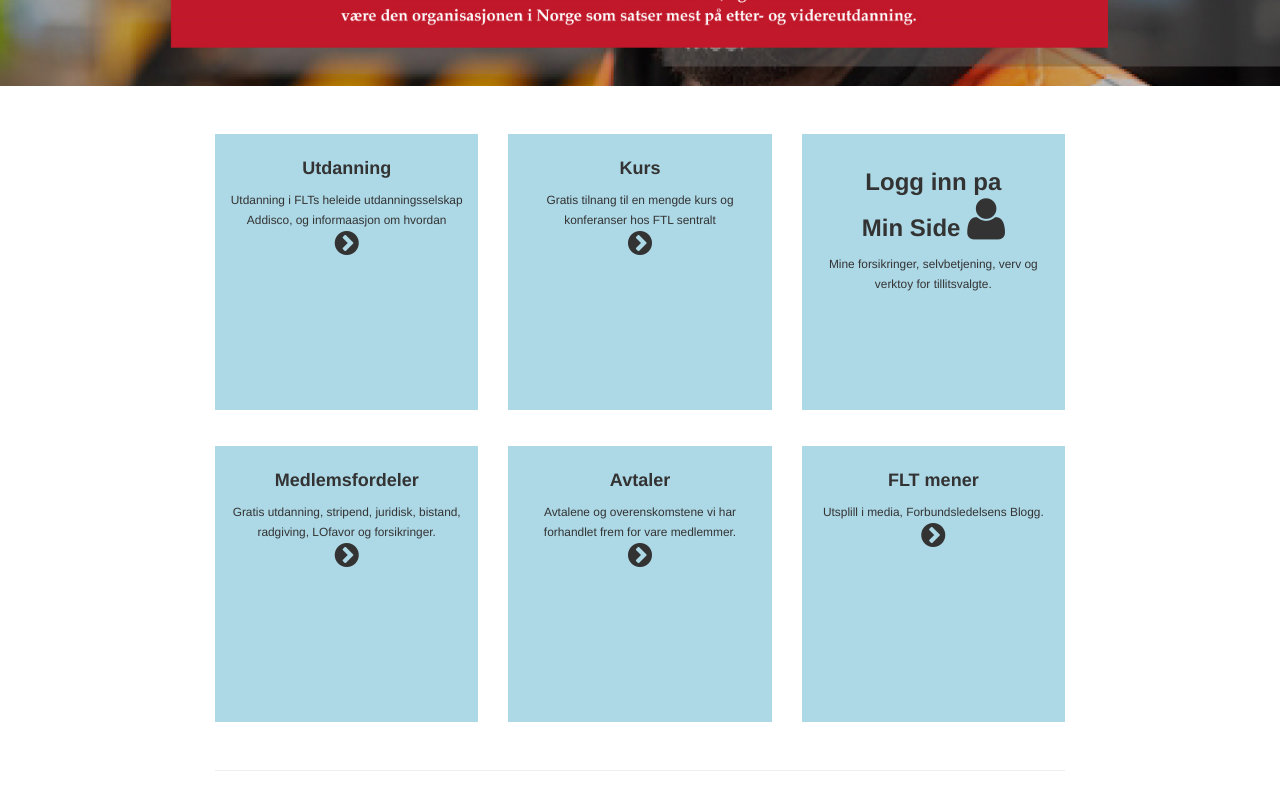
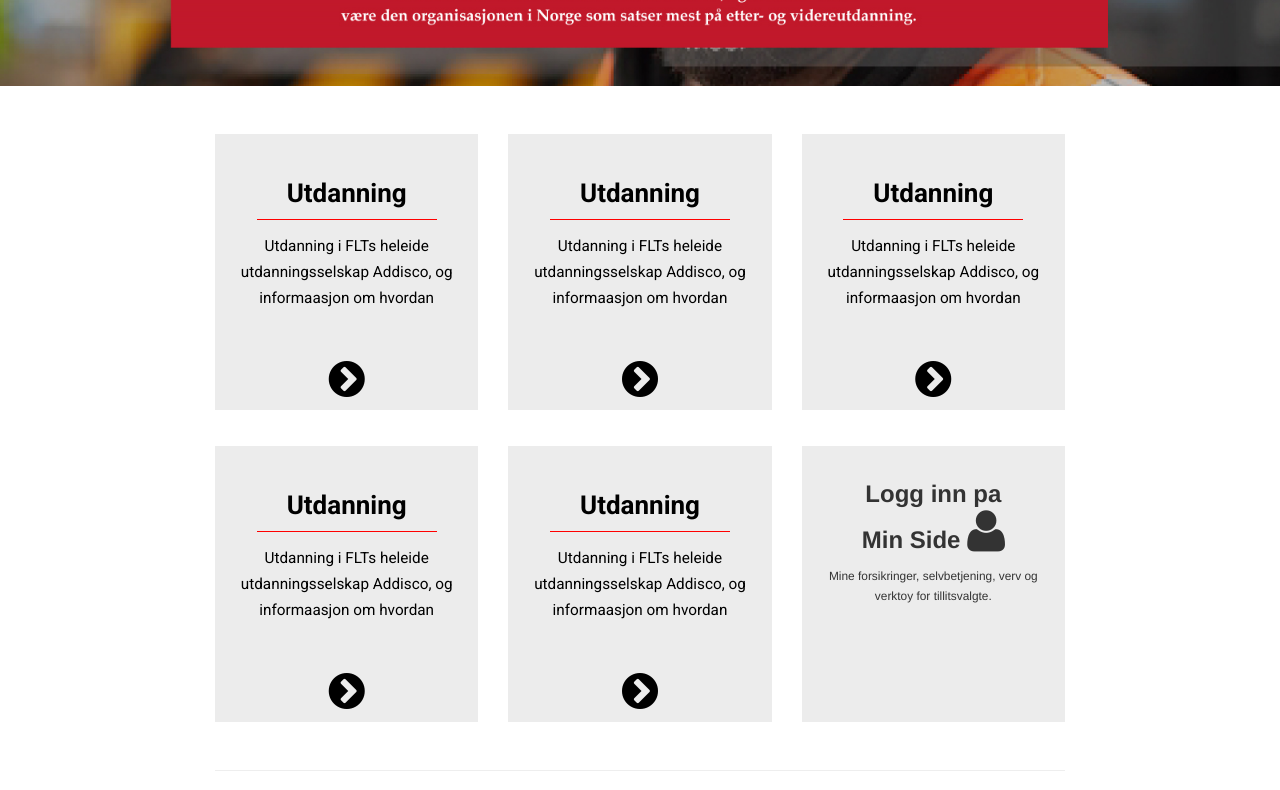
Before and after one commit to ilyaivanov/FLTDesign, a website: page index.html in a window 1280 px wide. Shown: the part 400-1190 px from the top of the page. Drawn offline with Linux system fonts and the light colour scheme.

Commit message:
Changed main page links

```diff
--- a/index.html
+++ b/index.html
@@ -85,34 +85,89 @@
         <!--grey boxes-->
         <div class="row">
             <div class="col-lg-4">
-                <div class="panel panel-default">
-                    <div class="panel-body flt-panel">
+                <a class="panelLink" href="#">
+                    <div class="panel panel-default flt-panel">
+                        <div class="panel-body">
                             <div>
                                 <div class="text-center"><h4><b>Utdanning</b></h4></div>
                             </div>
-                        <div class="separator"></div>
+                            <hr/>
                             <div class="text-center flt-box-body">
                                 <small>Utdanning i FLTs heleide utdanningsselskap Addisco, og informaasjon om hvordan
                                 </small>
                             </div>
-                        <div class="text-center"><i class="fa fa-chevron-circle-right fa-2x"></i></div>
+                            <div class="text-center"><i class="fa fa-chevron-circle-right fa-3x"></i></div>
                         </div>
                     </div>
+                </a>
             </div>
             <div class="col-lg-4">
-                <div class="panel panel-default">
-                    <div class="panel-body flt-panel">
+                <a class="panelLink" href="#">
+                    <div class="panel panel-default flt-panel">
+                        <div class="panel-body">
                             <div>
-                            <div class="text-center"><h4><b>Kurs</b></h4>
+                                <div class="text-center"><h4><b>Utdanning</b></h4></div>
+                            </div>
+                            <hr/>
+                            <div class="text-center flt-box-body">
+                                <small>Utdanning i FLTs heleide utdanningsselskap Addisco, og informaasjon om hvordan
+                                </small>
+                            </div>
+                            <div class="text-center"><i class="fa fa-chevron-circle-right fa-3x"></i></div>
                         </div>
                     </div>
-                        <div class="separator"></div>
+                </a>
+            </div>
+            <div class="col-lg-4">
+                <a class="panelLink" href="#">
+                    <div class="panel panel-default flt-panel">
+                        <div class="panel-body">
+                            <div>
+                                <div class="text-center"><h4><b>Utdanning</b></h4></div>
+                            </div>
+                            <hr/>
                             <div class="text-center flt-box-body">
-                            <small>Gratis tilnang til en mengde kurs og konferanser hos FTL sentralt</small>
+                                <small>Utdanning i FLTs heleide utdanningsselskap Addisco, og informaasjon om hvordan
+                                </small>
                             </div>
-                        <div class="text-center"><i class="fa fa-chevron-circle-right fa-2x"></i></div>
+                            <div class="text-center"><i class="fa fa-chevron-circle-right fa-3x"></i></div>
                         </div>
                     </div>
+                </a>
+            </div>
+            <div class="col-lg-4">
+                <a class="panelLink" href="#">
+                    <div class="panel panel-default flt-panel">
+                        <div class="panel-body">
+                            <div>
+                                <div class="text-center"><h4><b>Utdanning</b></h4></div>
+                            </div>
+                            <hr/>
+                            <div class="text-center flt-box-body">
+                                <small>Utdanning i FLTs heleide utdanningsselskap Addisco, og informaasjon om hvordan
+                                </small>
+                            </div>
+                            <div class="text-center"><i class="fa fa-chevron-circle-right fa-3x"></i></div>
+                        </div>
+                    </div>
+                </a>
+            </div>
+            <div class="col-lg-4">
+                <a class="panelLink" href="#">
+                    <div class="panel panel-default flt-panel">
+                        <div class="panel-body">
+                            <div>
+                                <div class="text-center"><h4><b>Utdanning</b></h4></div>
+                            </div>
+                            <hr/>
+                            <div class="text-center flt-box-body">
+                                <small>Utdanning i FLTs heleide utdanningsselskap Addisco, og informaasjon om hvordan
+                                </small>
+                            </div>
+                            <div class="text-center"><i class="fa fa-chevron-circle-right fa-3x"></i></div>
+                        </div>
+                    </div>
+                </a>
             </div>
             <div class="col-lg-4">
                 <div class="panel panel-default ">
@@ -126,49 +181,6 @@
                         <div class="text-center flt-box-body">
                             <small>Mine forsikringer, selvbetjening, verv og verktoy for tillitsvalgte.</small>
                         </div>
-                    </div>
-                </div>
-            </div>
-            <div class="col-lg-4">
-                <div class="panel panel-default">
-                    <div class="panel-body flt-panel">
-                        <div>
-                            <div class="text-center"><h4><b>Medlemsfordeler</b></h4></div>
-                        </div>
-                        <div class="separator"></div>
-                        <div class="text-center flt-box-body">
-                            <small>Gratis utdanning, stripend, juridisk, bistand, radgiving, LOfavor og forsikringer.
-                            </small>
-                        </div>
-                        <div class="text-center"><i class="fa fa-chevron-circle-right fa-2x"></i></div>
-                    </div>
-                </div>
-            </div>
-            <div class="col-lg-4">
-                <div class="panel panel-default">
-                    <div class="panel-body flt-panel">
-                        <div>
-                            <div class="text-center"><h4><b>Avtaler</b></h4></div>
-                        </div>
-                        <div class="separator"></div>
-                        <div class="text-center flt-box-body">
-                            <small>Avtalene og overenskomstene vi har forhandlet frem for vare medlemmer.</small>
-                        </div>
-                        <div class="text-center"><i class="fa fa-chevron-circle-right fa-2x"></i></div>
-                    </div>
-                </div>
-            </div>
-            <div class="col-lg-4">
-                <div class="panel panel-default">
-                    <div class="panel-body flt-panel">
-                        <div>
-                            <div class="text-center"><h4><b>FLT mener</b></h4></div>
-                        </div>
-                        <div class="separator"></div>
-                        <div class="text-center flt-box-body">
-                            <small>Utsplill i media, Forbundsledelsens Blogg.</small>
-                        </div>
-                        <div class="text-center"><i class="fa fa-chevron-circle-right fa-2x"></i></div>
                     </div>
                 </div>
             </div>
--- a/less/flt.less
+++ b/less/flt.less
@@ -22,15 +22,6 @@
   padding-top: @main-page-content-padding-top;
   margin-left: @main-page-content-margin;
   margin-right: @main-page-content-margin;
-}
-
-.panel {
-  height: 276px;
-  margin-bottom: 36px;
-  border: none;
-  .box-shadow(0 0px 0px rgba(0, 0, 0, 0));
-  border-bottom: none;
-  background-color: lightblue;
 }
 
 hr {
@@ -73,7 +64,7 @@ hr {
     font-weight: bold;
   }
 
-  p{
+  p {
     font-family: 'Roboto', sans-serif;
     font-size: 16px;
   }
@@ -92,7 +83,7 @@ hr {
   height: 290px;
 }
 
-.registerLink{
+.registerLink {
   background-color: #028AA2;
   margin-top: 24px;
   height: @navbar-height - 24px * 2;
@@ -100,7 +91,50 @@ hr {
 
   margin-right: 15px;
 
-  a{
-    color:white;
+  a {
+    color: white;
   }
 }
+
+.flt-panel {
+  font-family: 'Roboto', sans-serif;
+  h4 {
+    font-size: 26px;
+    font-weight: bold;
+    margin-top: 30px;
+  }
+
+  hr {
+    border-top: 1px solid red;
+    width: 180px;
+
+  }
+  .flt-box-body {
+    font-size: 18px;
+  }
+
+  i {
+    padding-top: 48px;
+  }
+
+}
+
+.panel {
+  height: 276px;
+  margin-bottom: 36px;
+  border: none;
+  .box-shadow(0 0px 0px rgba(0, 0, 0, 0));
+  border-bottom: none;
+  background-color: #ECECEC;
+}
+
+.col-lg-4 > a {
+  text-decoration: none;
+  color: black;
+}
+
+.col-lg-4 > a:hover {
+  i {
+    color: red;
+  }
+}
```
Also changed, not shown: less/flt.css. Lines whose indentation alone changed are shown as unchanged.
